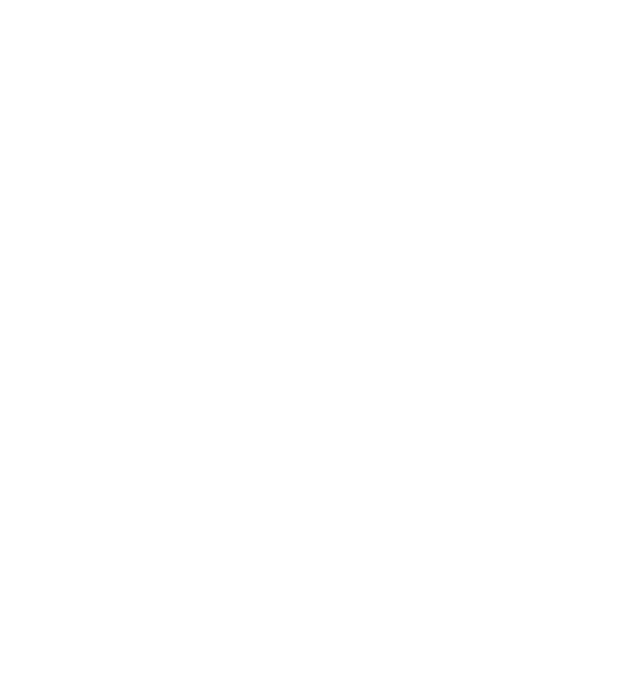
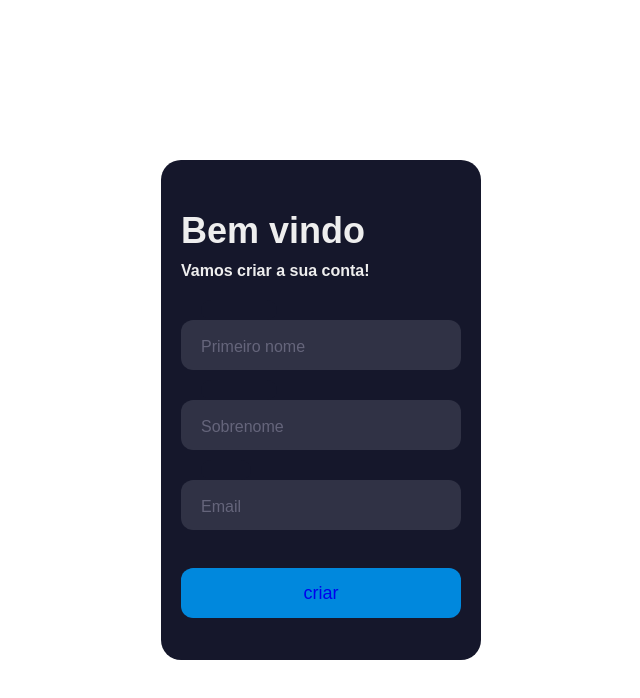
Before and after one commit to miguelssc/site-principal, a plain HTML site: page cadastro.html in a window 1280 px wide. Shown: the whole page, without its empty margins (319-959 px from the left). Drawn offline with Linux system fonts and the light colour scheme.

Commit message:
resolvido

```diff
--- a/cadastro.html
+++ b/cadastro.html
@@ -0,0 +1,33 @@
+<!DOCTYPE html>
+<html lang="en">
+<head>
+    <meta charset="UTF-8">
+    <meta name="viewport" content="width=device-width, initial-scale=1.0">
+    <link rel="stylesheet" href="stylecadastro.css">
+    <title>cadastro</title>
+</head>
+<body>
+    <div class="form">
+        <div class="title">Bem vindo</div>
+        <div class="subtitulo">Vamos criar a sua conta!</div>
+
+        <div class="input-container ic1">
+          <input placeholder="" type="text" class="input" id="firstname">
+          <div class="cut"></div>
+          <label class="iLabel" for="firstname">Primeiro nome</label>
+        </div>
+
+        <div class="input-container ic2">
+          <input placeholder="" type="text" class="input" id="lastname">
+          <div class="cut"></div>
+          <label class="iLabel" for="lastname">Sobrenome</label>
+        </div>
+        <div class="input-container ic2">
+          <input placeholder="" type="text" class="input" id="email">
+          <div class="cut cut-short"></div>
+          <label class="iLabel" for="email">Email</label>
+        </div>
+        <button class="submit" type="text"><a href="inicio.html">criar</a></button>
+      </div>
+</body>
+</html>
--- a/stylecadastro.css
+++ b/stylecadastro.css
@@ -0,0 +1,110 @@
+body{
+    display: flex;
+    justify-content: center;
+    margin-top: 160px;
+}
+a{
+    text-decoration: none;
+}
+.form {
+    background-color: #15172b;
+    border-radius: 20px;
+    box-sizing: border-box;
+    height: 500px;
+    padding: 20px;
+    width: 320px;
+
+
+  }
+
+  .title {
+    color: #eee;
+    font-family: sans-serif;
+    font-size: 36px;
+    font-weight: 600;
+    margin-top: 30px;
+  }
+
+  .subtitulo {
+    color: #eee;
+    font-family: sans-serif;
+    font-size: 16px;
+    font-weight: 600;
+    margin-top: 10px;
+  }
+
+  .input-container {
+    height: 50px;
+    position: relative;
+    width: 100%;
+  }
+
+  .ic1 {
+    margin-top: 40px;
+  }
+
+  .ic2 {
+    margin-top: 30px;
+  }
+
+  .input {
+    background-color: #303245;
+    border-radius: 12px;
+    border: 0;
+    box-sizing: border-box;
+    color: #eee;
+    font-size: 18px;
+    height: 100%;
+    outline: 0;
+    padding: 4px 20px 0;
+    width: 100%;
+
+  }
+
+  .cut {
+    background-color: #15172b;
+    border-radius: 10px;
+    height: 20px;
+    left: 20px;
+    position: absolute;
+    top: -20px;
+    transform: translateY(0);
+    transition: transform 200ms;
+    width: 76px;
+
+  }
+
+  .cut-short {
+    width: 50px;
+  }
+
+  .iLabel {
+    color: #65657b;
+    font-family: sans-serif;
+    left: 20px;
+    line-height: 14px;
+    pointer-events: none;
+    position: absolute;
+    transform-origin: 0 50%;
+    transition: transform 200ms, color 200ms;
+    top: 20px;
+  }
+
+
+  .submit {
+    background-color: #08d;
+    border-radius: 12px;
+    border: 0;
+    box-sizing: border-box;
+    color: #eee;
+    cursor: pointer;
+    font-size: 18px;
+    height: 50px;
+    margin-top: 38px;
+    text-align: center;
+    width: 100%;
+  }
+
+  .submit:active {
+    background-color: #06b;
+  }
```
Also changed, not shown: index.html (+1 -1 lines), inicio.html (+1 -1 lines), styleinicio.css (+6 -7 lines), stylelogin.css (+18 -2 lines).
